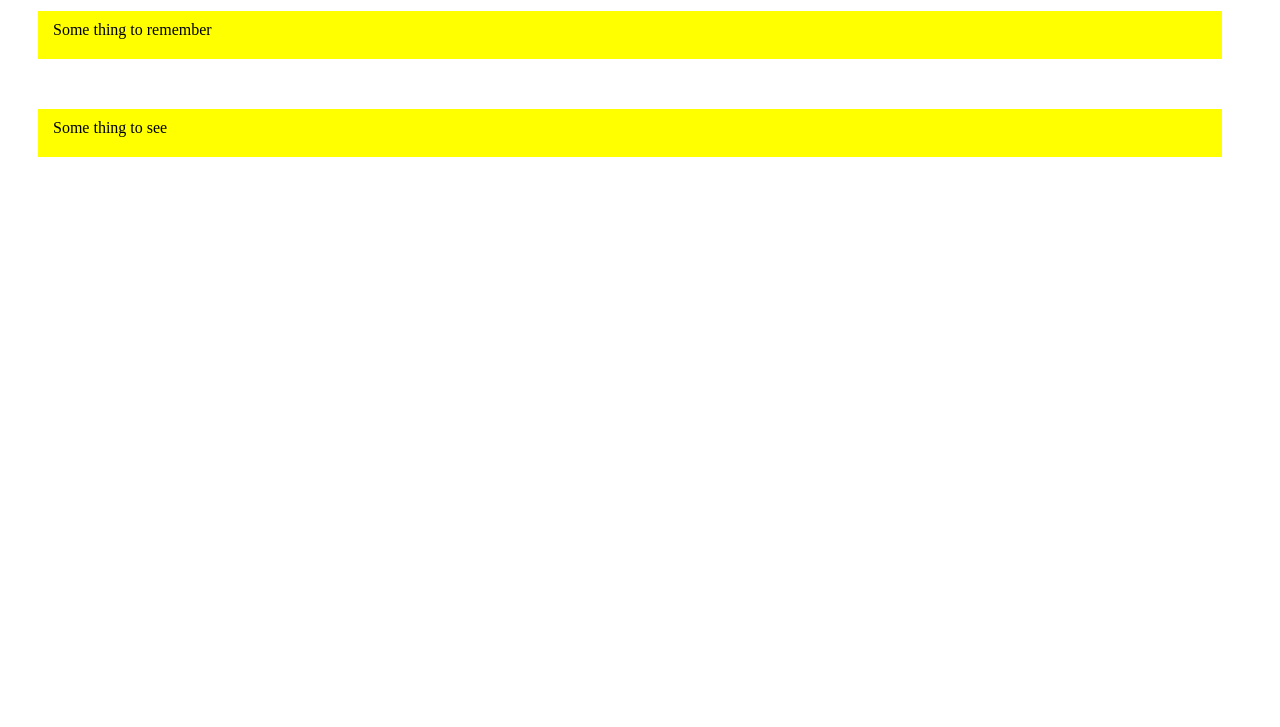
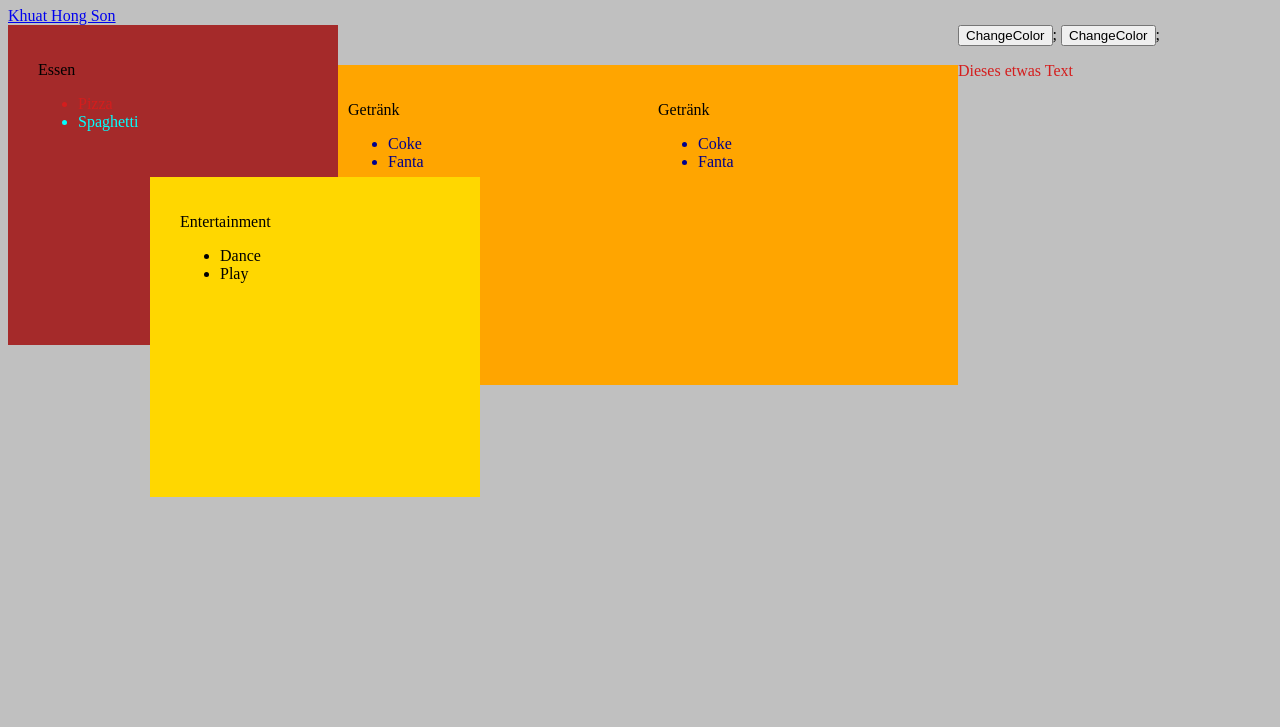
Before and after one commit to Seryclean/HomeworkWebsite, a website: page index.html in a window 1280 px wide. Shown: the part 73-800 px from the top of the page. Drawn offline with nearby package versions, Linux system fonts and the light colour scheme; files that its build step writes are made by us from their sources.

Commit message:
changeagain2

```diff
--- a/index.html
+++ b/index.html
@@ -4,22 +4,63 @@
     <title>
         <p>HomeWorkWebsite1</p>
     </title>
-    <p> This is my first Website!</p>
-    <link rel="stylesheet" href="style.css">
-
+    <p>
+        <h1>Just A Titel</h1>
+    </p>
+    <link rel="stylesheet" href="styles.css">
+<script>
+    function changeBodyBg(color){
+        document.body.style.background = color;
+    }
+</script>
 </head>
 
 <body>
-    <div>
-        <p> Some thing to remember</p>
+    <div id= "box_image1"><a href="anh123.jpg">Khuat Hong Son</a></div>
+    <button id ="bt" type="button" onclick="changeBodyBg('#0E141B');">ChangeColor</button>;
+    <button id ="bt" type="button" onclick="changeBodyBg('#ffffff');">ChangeColor</button>;
+
+    <div class="box">
+
+        <p> Essen</p>
+
+        <ul class="eat">
+            <li> Pizza</li>
+            <li id="special"> Spaghetti</li>
+        </ul>
+
     </div>
-    <div>
-        <p> Some thing to see</p>
+    <div class="box box--orange">
+        <p>Getränk</p>
+
+        <ul class="drink">
+
+            <li> Coke</li>
+            <li> Fanta</li>
+
+        </ul>
     </div>
+    <div class="box box--orange">
+        <p>Getränk</p>
 
+        <ul class="drink">
 
+            <li> Coke</li>
+            <li> Fanta</li>
 
+        </ul>
+    </div>
+    <div class="box box--gold">
+        <p>Entertainment</p>
+        <ul>
+            <li>Dance</li>
+            <li>Play</li>
+        </ul>
+    </div>
+    <p class="text"> Dieses etwas Text</p>
 
+<script type="text/javascript">
+</script>
 </body>
 
 </html>
--- a/package.json
+++ b/package.json
@@ -4,7 +4,9 @@
   "description": "H1",
   "main": "index.js",
   "scripts": {
-    "test": "echo \"Error: no test specified\" && exit 1"
+    "test": "echo \"Error: no test specified\" && exit 1",
+    "watch-scss": "nodemon --watch styles.scss --ext scss --exec \"npm-run-all css-compile\"",
+    "css-compile": "sass --style expanded --no-error-css styles.scss:styles.css"
   },
   "repository": {
     "type": "git",
--- a/style.css
+++ /dev/null
@@ -1,11 +0,0 @@
-body {
-    background-color:white;
-}
-div{
-    background-color: red;
-    margin: 20px 50px 50px 30px;
-}
-p{
-    background-color: yellow;
-    padding:10px 15px 20px 15px;
-}
--- a/style.scss
+++ /dev/null
@@ -1,11 +0,0 @@
-body {
-    background-color:white;
-}
-div{
-    background-color: red;
-    margin: 20px 50px 50px 30px;
-}
-title{
-    background-color: yellow;
-    padding:10px 15px 20px 15px;
-}
--- /dev/null
+++ b/styles.scss
@@ -0,0 +1,51 @@
+$bgcolor: silver;
+$color:#d41d1d;
+body {
+    background-color: $bgcolor;
+
+}
+
+    .text{
+        color:$color;
+    }
+
+    .box {
+        width: 250px;
+        height: 250px;
+        background-color: brown;
+        position: relative;
+        float: left;
+        /* display: inline-block; */
+        padding: 20px 50px 50px 30px;
+
+        &--orange {
+            background-color: orange;
+            margin-left: -40px;
+            margin-top: 40px;
+            z-index: -1;
+            padding-left: 50px;
+        }
+
+        &--gold {
+            background-color: gold;
+            position: absolute;
+            left: 150px;
+            top: 250px;
+            z-index: 1;
+
+        }
+
+    }
+
+
+    .eat {
+        color:$color;
+        }
+
+    #special {
+        color: cyan;
+        }
+
+    .drink {
+        color: darkblue;
+        }
```
Also changed, not shown: anh123.jpg (added), 1 other file.
